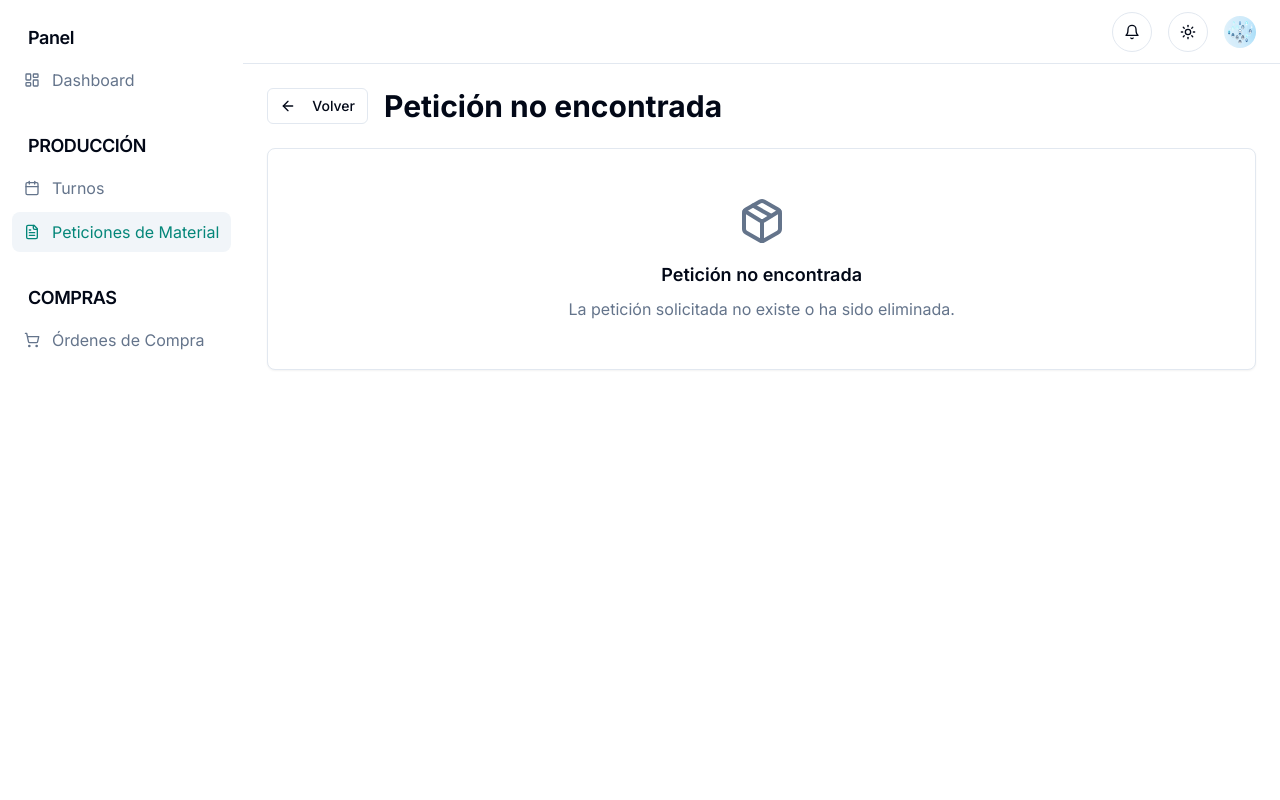
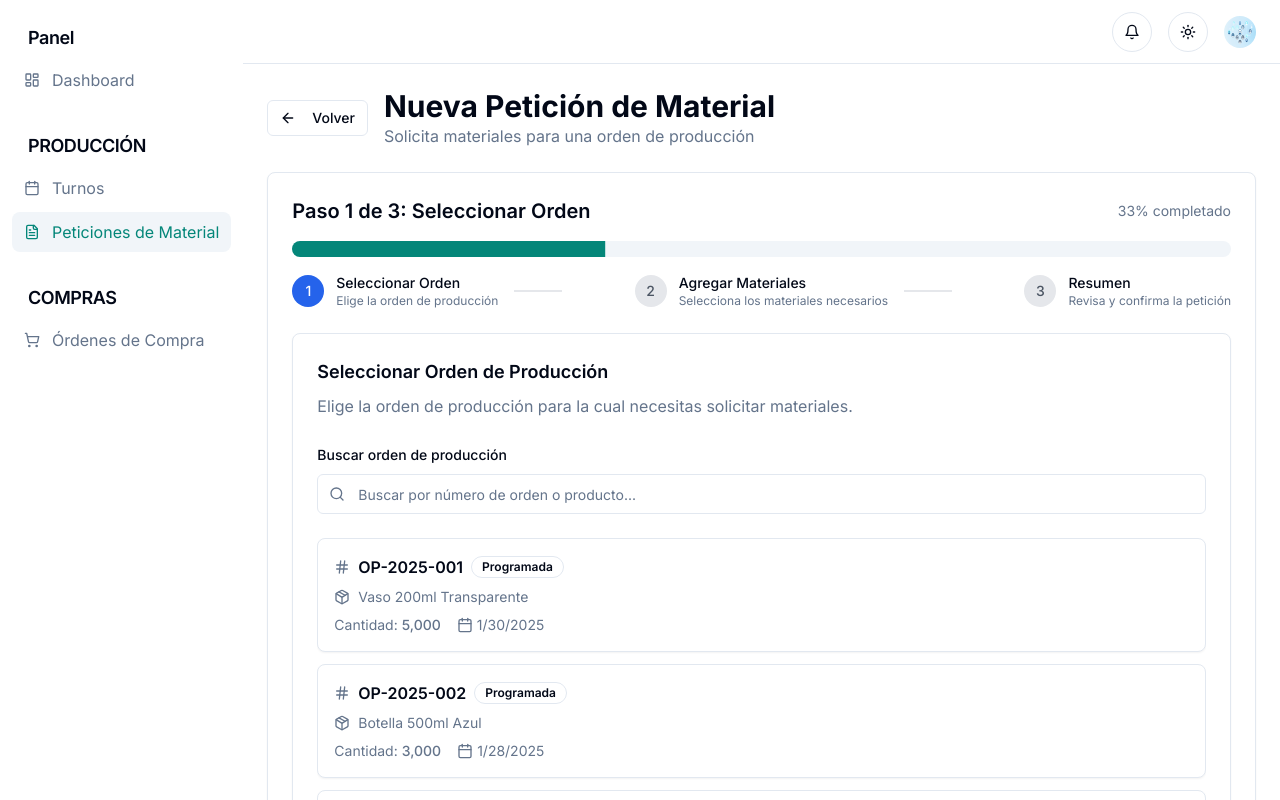
Before and after one commit to andreskps/ATH2, a Next.js app: page /peticion-material/nueva-peticion in a window 1280 px wide. Built offline with nearby package versions, Linux system fonts and the light colour scheme.

Commit message:
feat: restore Sidebar with export default and add "Material Requests"
Restore original structure and add new "Material Requests" option.

#VERCEL_SKIP

Co-authored-by: Andres Felipe Sierra Chica <90162367+andreskps@users.noreply.github.com>

```diff
--- /dev/null
+++ b/app/peticion-material/nueva-peticion/page.tsx
@@ -0,0 +1,33 @@
+"use client"
+import { Card, CardContent } from "@/components/ui/card"
+import { Button } from "@/components/ui/button"
+import { ArrowLeft } from "lucide-react"
+import Link from "next/link"
+import { PeticionMaterialWizard } from "@/components/peticion-material/peticion-material-wizard"
+
+export default function NuevaPeticionPage() {
+  return (
+    <div className="space-y-6">
+      {/* Header */}
+      <div className="flex items-center gap-4">
+        <Link href="/peticion-material">
+          <Button variant="outline" size="sm">
+            <ArrowLeft className="w-4 h-4 mr-2" />
+            Volver
+          </Button>
+        </Link>
+        <div>
+          <h1 className="text-3xl font-bold">Nueva Petición de Material</h1>
+          <p className="text-muted-foreground">Solicita materiales para una orden de producción</p>
+        </div>
+      </div>
+
+      {/* Wizard */}
+      <Card>
+        <CardContent className="p-6">
+          <PeticionMaterialWizard />
+        </CardContent>
+      </Card>
+    </div>
+  )
+}
```
